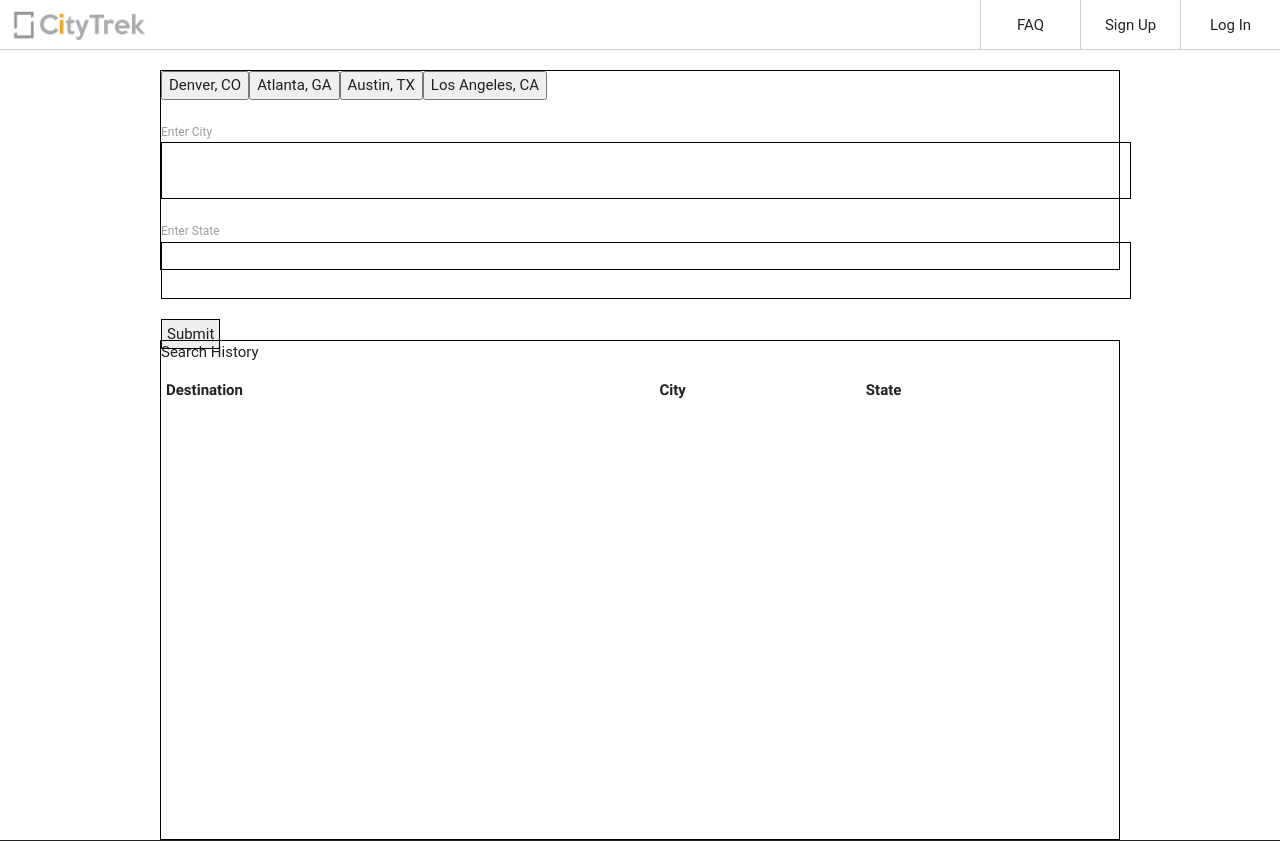
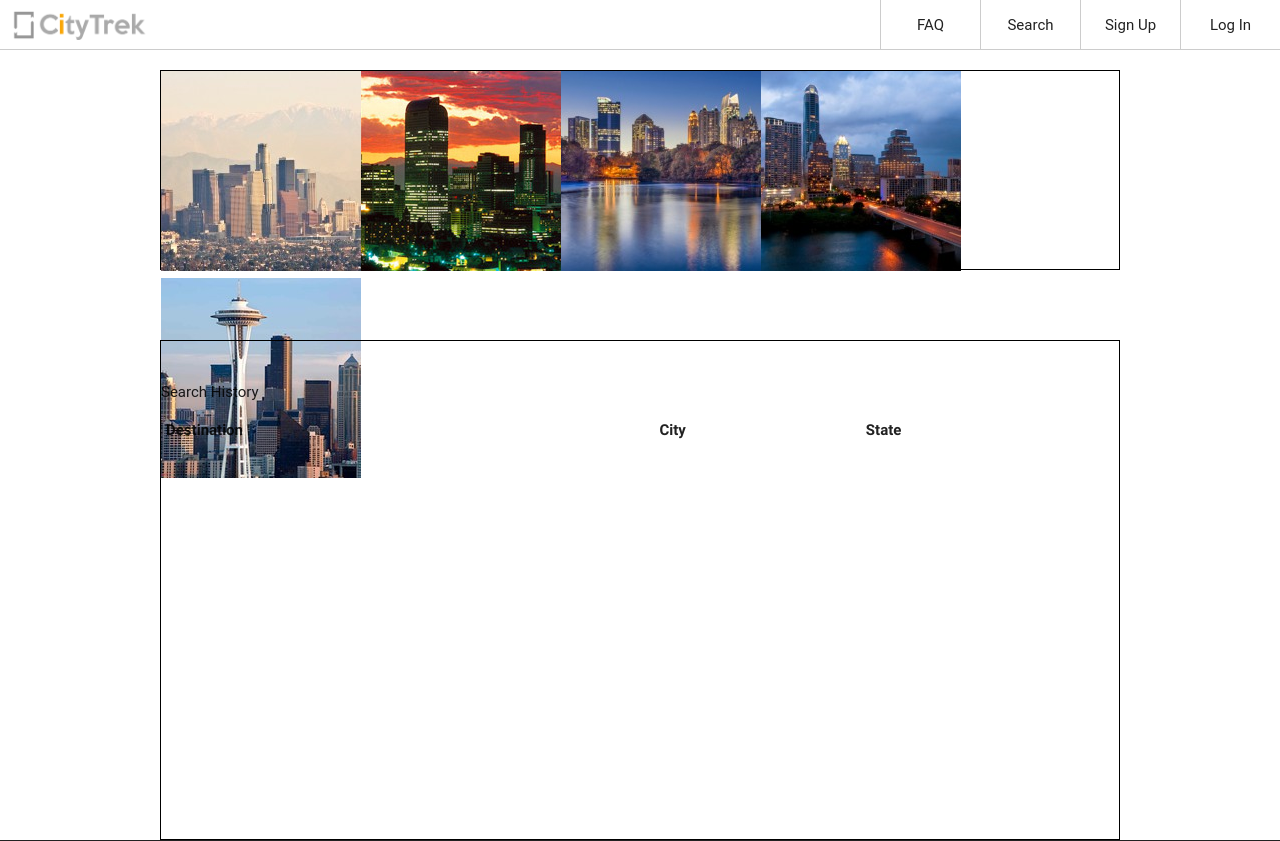
Before and after one commit to tbikhram/Project-1, a PHP site: page / in a window 1280 px wide. Shown: the top 841 px of the page. Run offline with PHP 8.4, Linux system fonts and the light colour scheme; lists and menus that the app fills with data are empty; some libraries are stand-ins or nearby versions; some web fonts are replaced.

Commit message:
created working search modal through navigation bar and replaced pre-selected destionatons buttons with images

```diff
--- a/assets/css/style.css
+++ b/assets/css/style.css
@@ -43,7 +43,7 @@
 .white-text {
 	font-size: 14px;
 }
-#log-in, #sign-up, #faq, #nav-toggle {
+#log-in, #sign-up, #search-button, #faq, #nav-toggle {
 	float: right;
 	line-height: 20px;
 	height: 50px;
@@ -61,7 +61,7 @@
 #nav-toggle {
 	display: none;
 }
-#submit {
+#submit, #add-user-input {
 	width: 95%;
 	text-align: center;
 	background-color: orange;
@@ -70,7 +70,7 @@
 	color: white;
 	height: 40px;
 }
-#log-in:hover, #sign-up:hover, #faq:hover, #nav-toggle:hover {
+#log-in:hover, #sign-up:hover, #search-button:hover, #faq:hover, #nav-toggle:hover {
 	background-color: #ddd;
 }
 .modal {
@@ -108,19 +108,19 @@
 
 /* The Close Button */
 
-.close {
+.close, .search-close {
 	color: #aaaaaa;
 	float: right;
 	font-size: 28px;
 	font-weight: bold;
 }
-.close:hover, .close:focus {
+.close:hover, .search-close:hover, .close:focus, .search-close:focus {
 	color: #000;
 	text-decoration: none;
 	cursor: pointer;
 }
 @media screen and (min-width: 320px) and (max-width: 640px) {
-	#log-in, #sign-up, #faq {
+	#log-in, #sign-up, #search-button, #faq {
 		display: none;
 	}
 	#nav-toggle {
--- a/assets/javascript/app.js
+++ b/assets/javascript/app.js
@@ -10,17 +10,25 @@
     firebase.initializeApp(config);
     var database = firebase.database();
     var locations = [{
+        city: "Los Angeles",
+        state: "CA",
+        image: "assets/images/Los Angeles.png"
+    }, {
         city: "Denver",
-        state: "CO"
+        state: "CO",
+        image: "assets/images/Denver.png"
     }, {
         city: "Atlanta",
-        state: "GA"
+        state: "GA",
+        image: "assets/images/Atlanta.png"
     }, {
         city: "Austin",
-        state: "TX"
+        state: "TX",
+        image: "assets/images/Austin.png"
     }, {
-        city: "Los Angeles",
-        state: "CA"
+        city: "Seattle",
+        state: "WA",
+        image: "assets/images/Seattle.png"
     }];
     var newCity;
     var newState;
@@ -28,7 +36,8 @@
     function showCity() {
         $(".buttons").empty();
         for (var i = 0; i < locations.length; i++) {
-            var buttons = $("<button>");
+            var buttons = $("<img>");
+            buttons.attr("src", locations[i].image)
             buttons.attr("data-city", locations[i].city);
             buttons.attr("data-state", locations[i].state);
             buttons.addClass("city-button");
@@ -125,14 +134,14 @@
     })
     // when user input is added to Firebase, append the stored values to the page
     database.ref().on("child_added", function(childSnapshot) {
-        $(".added-train").append("<tr>+<td>" + "<button>Destination Link</button>" + "<td>" + childSnapshot.val().newCity + "<td>" + childSnapshot.val().newState);
+        $(".added-destination").append("<tr>+<td>" + "<button>Destination Link</button>" + "<td>" + childSnapshot.val().newCity + "<td>" + childSnapshot.val().newState);
     });
     // create on click event handler to display the weather if any of the topic buttons are clicked
     $(document).on('click', ".city-button", displayWeather);
     // run function to show the topics buttons
     showCity();
 });
-// Get the modal
+// Get the login modal
 var modal = document.getElementById('myModal');
 var btn = document.getElementById("log-in");
 var span = document.getElementsByClassName("close")[0];
@@ -147,3 +156,18 @@
         modal.style.display = "none";
     }
 }
+// Get the search modal
+var searchModal = document.getElementById("search-modal");
+var searchButton = document.getElementById("search-button");
+var searchSpan = document.getElementsByClassName("search-close")[0];
+searchButton.onclick = function() {
+    searchModal.style.display = "block";
+}
+searchSpan.onclick = function() {
+    searchModal.style.display = "none";
+}
+window.onclick = function(event) {
+    if (event.target == searchModal) {
+        searchModal.style.display = "none";
+    }
+}
--- a/index.html
+++ b/index.html
@@ -25,6 +25,9 @@
     <div id="sign-up">
         Sign Up
     </div>
+    <div id="search-button">
+        Search
+    </div>
     <div id="faq">
         FAQ
     </div>
@@ -35,25 +38,20 @@
 <div class="header">
     <div class="row">
         <div class="row buttons"></div>
-        <div class="col-sm-4 search">
-            <form id="search-form" name="search-form">
-                <label for="city-input">Enter City</label><br>
-                <input id="city-input" type="text"><br>
-                <label for="state-input">Enter State</label><br>
-                <input id="state-input" type="text"><br>
-                <input id="add-user-input" type="submit" value="Submit">
-            </form>
-        </div>
-        <div class="col-sm-8 cities"></div>
-        <div class="col-sm-8 new-cities"></div>
     </div>
 </div>
 <main class="map-space">
+    <div class="row">
+        <div class="col-sm-8 cities"></div>
+    </div>
+    <div class="row">
+        <div class="col-sm-8 new-cities"></div>
+    </div>
     <div class="panel panel-default">
         <div class="panel-heading" id="table-heading">
             Search History
         </div>
-        <table class="table added-train">
+        <table class="table added-destination">
             <tr>
                 <th>Destination</th>
                 <th>City</th>
@@ -93,6 +91,11 @@
         <span class="close">×</span> <input id="username" placeholder="Username" type="text"> <input id="password" placeholder="Password" type="text"> <button id="submit">Log In</button>
     </div>
 </div>
+<div class="modal" id="search-modal">
+    <div class="modal-content">
+        <span class="search-close">×</span> <input id="city-input" placeholder="City" type="text"> <input id="state-input" placeholder="State" type="text"> <button id="add-user-input">Search</button>
+    </div>
+</div>
 <script src="assets/javascript/app.js">
 </script>
 </body>
```
Also changed, not shown: assets/images/Atlanta.png (added), assets/images/Austin.png (added), assets/images/Denver.png (added), assets/images/Los Angeles.png (added), assets/images/Seattle.png (added).
